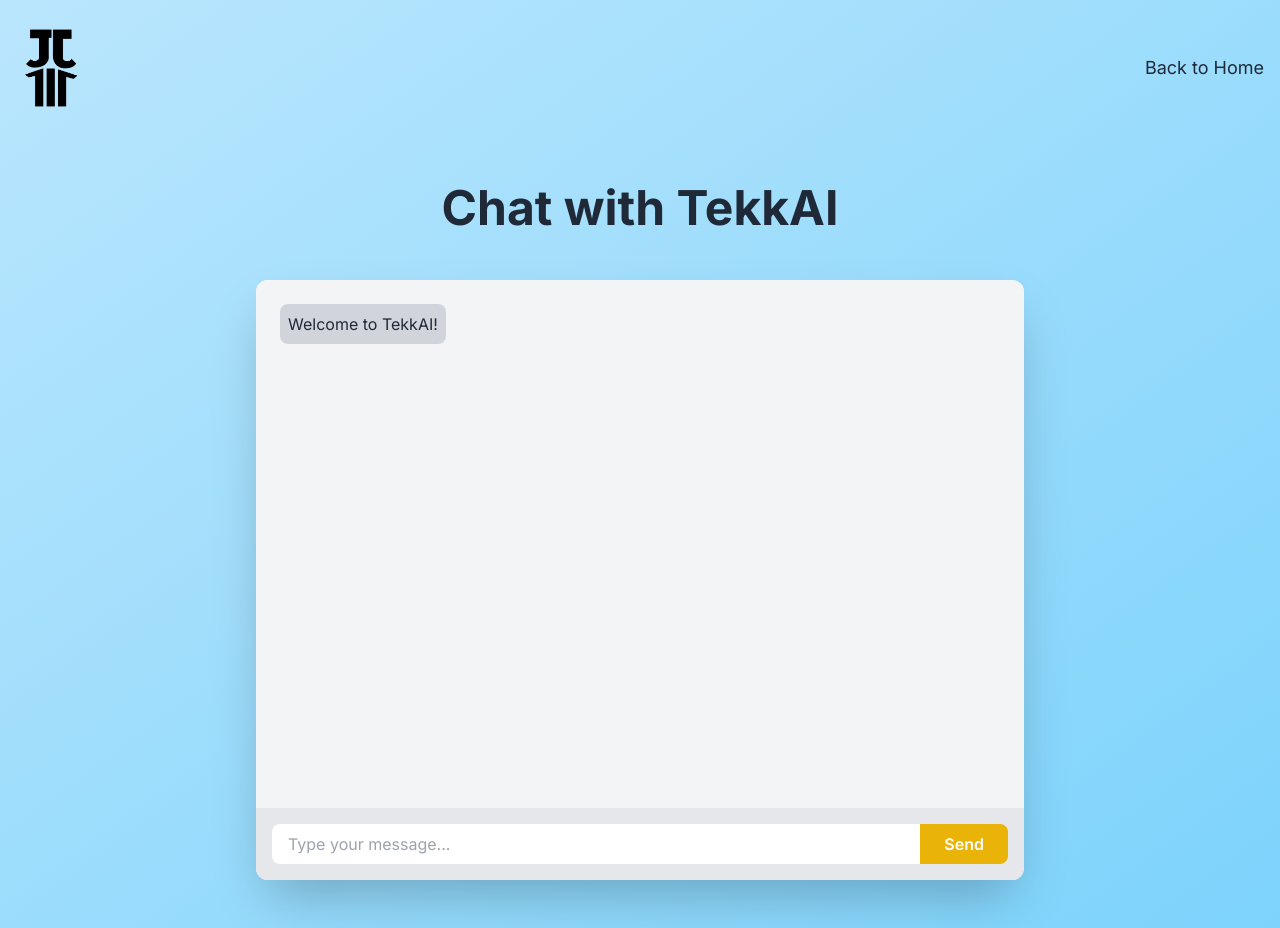
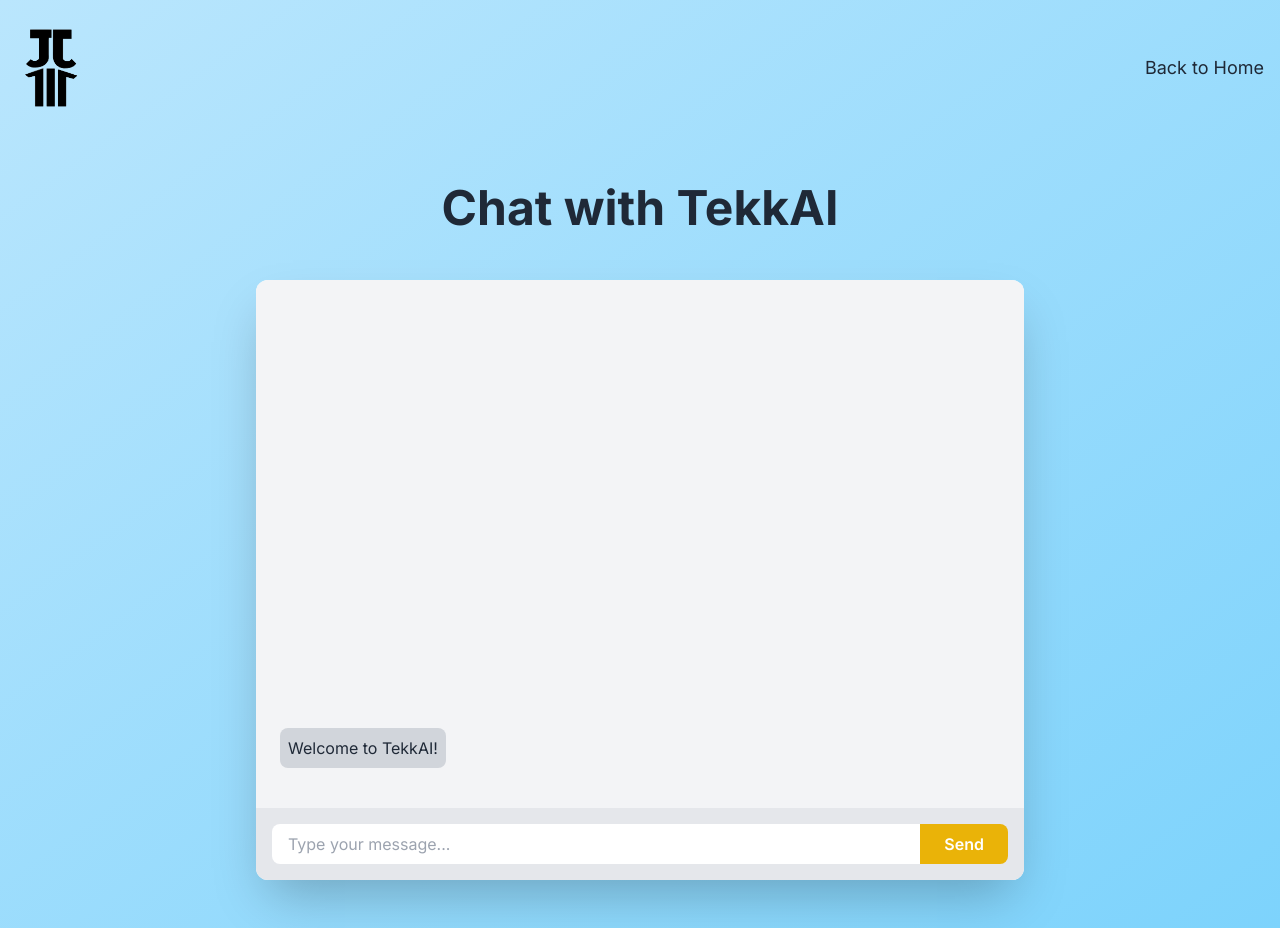
Before and after one commit to jordanconklin/ConklinOfficial-Landing-Page, a Next.js app: page /chatbot in a window 1280 px wide. Built offline with nearby package versions, Linux system fonts and the light colour scheme; no server answers.

Commit message:
messages now appear from bottom to top

```diff
--- a/app/chatbot/page.tsx
+++ b/app/chatbot/page.tsx
@@ -84,7 +84,7 @@
     const scrollToBottom = () => {
         const chatContainer = document.getElementById('chat-messages');
         if (chatContainer) {
-            chatContainer.scrollTop = chatContainer.scrollHeight;
+            chatContainer.scrollTop = 0;
         }
     };
 
@@ -111,7 +111,8 @@
             <main className="container mx-auto px-4 py-12">
                 <h1 className="text-5xl font-bold mb-12 text-center">Chat with TekkAI</h1>
                 <div className="max-w-3xl mx-auto bg-white rounded-xl shadow-2xl overflow-hidden flex flex-col h-[600px]">
-                    <div className="flex-grow bg-gray-100 p-6 overflow-y-auto flex flex-col" id="chat-messages">
+                    <div className="flex-grow bg-gray-100 p-6 overflow-y-auto flex flex-col-reverse" id="chat-messages">
+                        <div>
                             {messages.map((msg, index) => (
                                 <div key={index} className={`mb-4 ${msg.sender === 'user' ? 'text-right' : 'text-left'}`}>
                                     <span className={`inline-block p-2 rounded-lg ${msg.sender === 'user' ? 'bg-blue-500 text-white' : 'bg-gray-300 text-gray-800'}`}>
@@ -119,6 +120,7 @@
                                     </span>
                                 </div>
                             ))}
+                        </div>
                     </div>
                     <div className="p-4 bg-gray-200">
                         <form className="flex" onSubmit={handleSubmit}>
```
Lines whose indentation alone changed are shown as unchanged.
